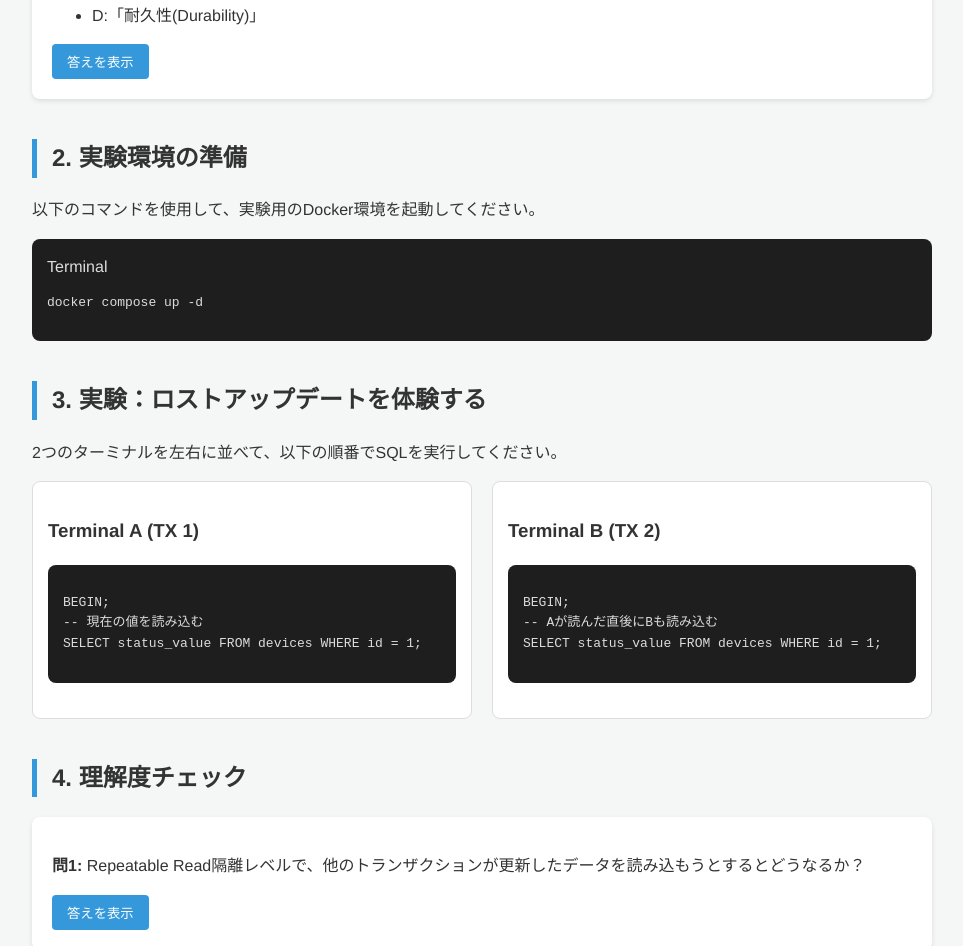
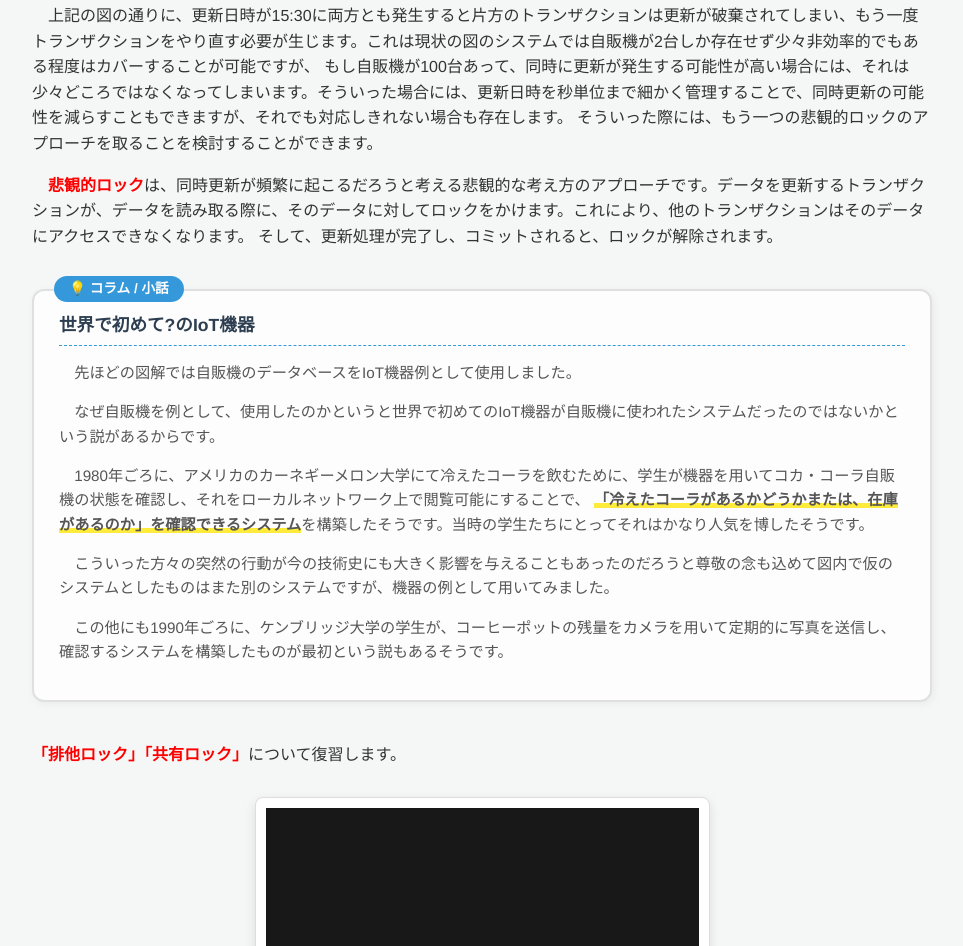
Before and after one commit to Nakano0830/DB-CControl, a plain HTML site: page index.html in a window 1280 px wide. Shown: the part 1795-2741 px from the top of the page, without its empty margins (158-1121 px from the left). Drawn offline with Linux system fonts and the light colour scheme.

Commit message:
update_index.html_positivelock

```diff
--- a/index.html
+++ b/index.html
@@ -19,6 +19,8 @@
             <h2>1. はじめに</h2>
             <p>　IoTデバイスから大量のデータが同時に送られてきたとき、データベース内部では何が起きているのでしょうか？本記事では、PostgreSQL 17を用いて、データの不整合が起きる瞬間とその対策を実験を通して学びます。</p>
             <p>　特に、同時実行制御の基本概念である「ロストアップデート」と「隔離レベル」について深掘りします。実験を通じて、データベースの動作原理を理解し、実際のシステム設計に役立つ知識を身につける事を目的とします。</p>
+            <p>　また、本記事は以下のサイトを使用した講義を受講した筆者が作成しており、本記事を作るにあたり、その内容を参考にしています。そのため、当該サイトの内容程度のデータベースに関する知識を前提としています。</p>
+            <a href="https://takeshiwada1980.github.io/DB-2025/">データベース工学(2025年度)</a> 最終閲覧日 : 2026年2月
         </section>
 
         <section id="env">
@@ -31,7 +33,35 @@
             <p>　さて、そんな同時実行制御を実現するための仕組みの一つに<span class="accent">「排他制御」</span>というものがあります。排他制御とは、誰かがデータベースに対して更新処理を行っている際には、他のトランザクションがそのデータにアクセスできないようにする仕組みです。
                 ここではそんな排他制御の代表的な方法である。<span class="accent">「ロック」</span>について学びます。</p>
             <p>　まずロックには<span class="accent">「楽観的ロック」と「悲観的ロック」</span>という二つの主要なアプローチの仕方が存在します。</p>
-                <span class="accent">「排他ロック」「共有ロック」</span>について復習します。</p>
+            <p>　<span class="accent">楽観的ロック</span>は、その名の通りに滅多に同時更新は起こらないだろうと考える楽観的な考え方のアプローチです。データ自体へのロックをかけることはせずに、データを更新するトランザクションが
+                コミットする際に、読み取った際に追加で得た更新先のデータのバージョンと、更新する際のデータのバージョンが同じであるかを確認します。もし同じであれば、更新を行い、もし異なっていれば、ロストアップデートが発生していると判断し、更新を中止します。</p>
+
+            <div class="figure">
+            <img src="images/VenderM_db_1.png" alt="楽観的ロック図解" class="img-diagram">
+            <p class="figcaption">図1：自販機在庫管理システムを元とした楽観的ロック図解</p>
+            </div>
+
+            <p>　上記の図の通りに、更新日時が15:30に両方とも発生すると片方のトランザクションは更新が破棄されてしまい、もう一度トランザクションをやり直す必要が生じます。これは現状の図のシステムでは自販機が2台しか存在せず少々非効率的でもある程度はカバーすることが可能ですが、
+                もし自販機が100台あって、同時に更新が発生する可能性が高い場合には、それは少々どころではなくなってしまいます。そういった場合には、更新日時を秒単位まで細かく管理することで、同時更新の可能性を減らすこともできますが、それでも対応しきれない場合も存在します。
+                そういった際には、もう一つの悲観的ロックのアプローチを取ることを検討することができます。
+            </p>
+            <p>　<span class="accent">悲観的ロック</span>は、同時更新が頻繁に起こるだろうと考える悲観的な考え方のアプローチです。データを更新するトランザクションが、データを読み取る際に、そのデータに対してロックをかけます。これにより、他のトランザクションはそのデータにアクセスできなくなります。
+                そして、更新処理が完了し、コミットされると、ロックが解除されます。</p>
+            </p>
+
+            <aside class="column-box">
+                <span class="column-title">世界で初めて?のIoT機器</span>
+                <div class="column-content">
+                    <p>　先ほどの図解では自販機のデータベースをIoT機器例として使用しました。</p>
+                    <p>　なぜ自販機を例として、使用したのかというと世界で初めてのIoT機器が自販機に使われたシステムだったのではないかという説があるからです。</p>
+                    <p>　1980年ごろに、アメリカのカーネギーメロン大学にて冷えたコーラを飲むために、学生が機器を用いてコカ・コーラ自販機の状態を確認し、それをローカルネットワーク上で閲覧可能にすることで、
+                        <em>「冷えたコーラがあるかどうかまたは、在庫があるのか」を確認できるシステム</em>を構築したそうです。当時の学生たちにとってそれはかなり人気を博したそうです。</p>
+                    <p>　こういった方々の突然の行動が今の技術史にも大きく影響を与えることもあったのだろうと尊敬の念も込めて図内で仮のシステムとしたものはまた別のシステムですが、機器の例として用いてみました。</p>
+                    <p>　この他にも1990年ごろに、ケンブリッジ大学の学生が、コーヒーポットの残量をカメラを用いて定期的に写真を送信し、確認するシステムを構築したものが最初という説もあるそうです。</p>
+                </div>
+            </aside>
+
+            <span class="accent">「排他ロック」「共有ロック」</span>について復習します。</p>
 
             <div class="figure">
             <img src="images/test.png" alt="隔離レベルの図解" class="img-diagram">
--- a/style.css
+++ b/style.css
@@ -82,6 +82,7 @@ h2 {
     .lab-grid { grid-template-columns: 1fr; }
 }
 
+/* 強調用のの基本スタイル */
 .accent {
     color: red;
     font-weight: bold;
@@ -108,9 +109,9 @@ h2 {
 }
 
 /* クリックして拡大したくなるような演出（任意） */
-.figure img:hover {
+/* .figure img:hover {
     transform: scale(1.02);
-}
+} */
 
 /* 画像の下に表示する説明文（キャプション） */
 .figcaption {
@@ -130,3 +131,52 @@ h2 {
     background-color: white;
     padding: 10px;
 }
+
+/* --- コラム欄用のカスタマイズ --- */
+
+/* --- コラム（小話）用のスタイル --- */
+.column-box {
+    margin: 40px 0;
+    padding: 20px 25px;
+    background-color: #fdfdfd; /* わずかに明るい背景 */
+    border: 2px solid #e0e0e0;
+    border-radius: 12px;
+    position: relative;
+    box-shadow: 2px 2px 8px rgba(0,0,0,0.05);
+}
+
+/* 左上に「Column」というラベルを付ける */
+.column-box::before {
+    content: "💡 コラム / 小話";
+    position: absolute;
+    top: -15px;
+    left: 20px;
+    background: var(--accent-color);
+    color: white;
+    padding: 2px 15px;
+    border-radius: 20px;
+    font-size: 0.85rem;
+    font-weight: bold;
+}
+
+.column-title {
+    display: block;
+    margin-bottom: 10px;
+    font-size: 1.1rem;
+    font-weight: bold;
+    color: var(--primary-color);
+    border-bottom: 1px dashed var(--accent-color);
+    padding-bottom: 5px;
+}
+
+.column-content {
+    font-size: 0.95rem;
+    color: #555;
+}
+
+/* コラム内の強調用テキスト */
+.column-content em {
+    font-style: normal;
+    background: linear-gradient(transparent 70%, #ffeb3b 70%); /* 黄色のマーカー風 */
+    font-weight: bold;
+}
```
Also changed, not shown: images/VenderM_db_1.png (added).
